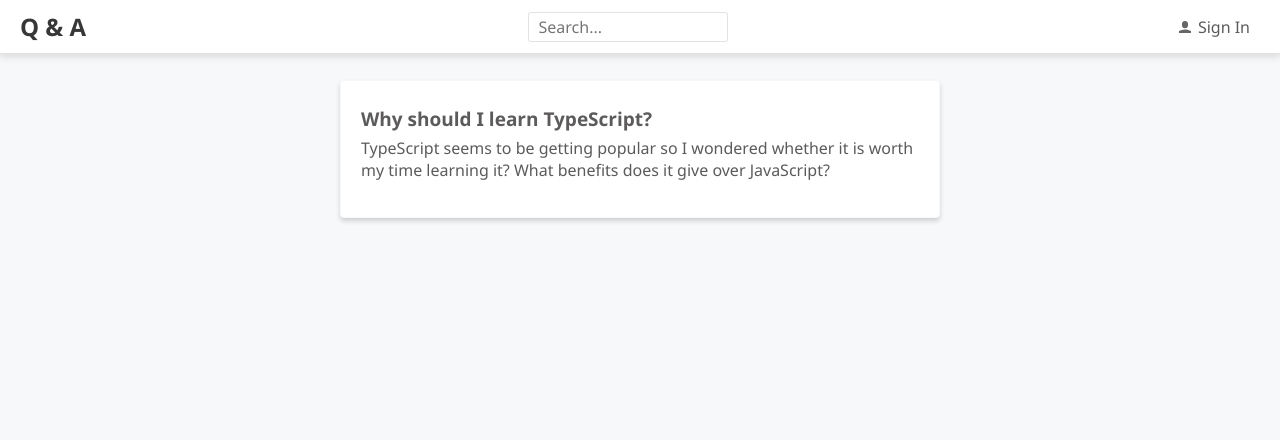
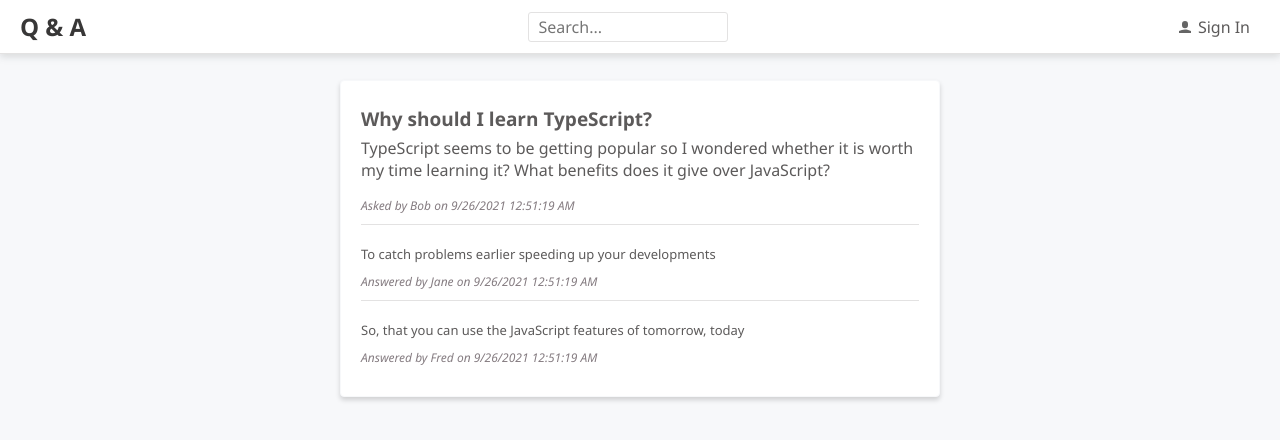
Before and after one commit to cfmdevWebSS/QandA_App, a React (Create React App) app in the folder frontend/: page /questions/1 in a window 1280 px wide. Shown: the top 440 px of the page. Built offline with nearby package versions, Linux system fonts and the light colour scheme.

Commit message:
Interim save on 10-14-2021 Revision One

```diff
--- /dev/null
+++ b/frontend/src/Answer.tsx
@@ -0,0 +1,37 @@
+/** @jsxImportSource @emotion/react */
+import { css } from '@emotion/react';
+import React from 'react';
+import { AnswerData } from './QuestionsData';
+import { gray3 } from './Styles';
+
+interface Props {
+  data: AnswerData;
+}
+
+export const Answer = ({ data }: Props) => (
+  <div
+    css={css`
+      padding: 10px 0px;
+    `}
+  >
+    <div
+      css={css`
+        padding: 10px 0px;
+        font-size: 13px;
+      `}
+    >
+      {data.content}
+    </div>
+    <div
+      css={css`
+        font-size: 12px;
+        font-style: italic;
+        color: ${gray3};
+      `}
+    >
+      {`Answered by ${data.userName} on
+        ${data.created.toLocaleDateString()}
+        ${data.created.toLocaleTimeString()}`}
+    </div>
+  </div>
+);
--- /dev/null
+++ b/frontend/src/AnswerList.tsx
@@ -0,0 +1,31 @@
+/** @jsxImportSource @emotion/react */
+import { css } from '@emotion/react';
+import React from 'react';
+import { AnswerData } from './QuestionsData';
+import { Answer } from './Answer';
+import { gray5 } from './Styles';
+
+interface Props {
+  data: AnswerData[];
+}
+
+export const AnswerList = ({ data }: Props) => (
+  <ul
+    css={css`
+      list-style: none;
+      margin: 10px 0 0 0;
+      padding: 0;
+    `}
+  >
+    {data.map((answer) => (
+      <li
+        css={css`
+          border-top: 1px solid ${gray5};
+        `}
+        key={answer.answerId}
+      >
+        <Answer data={answer} />
+      </li>
+    ))}
+  </ul>
+);
--- a/frontend/src/App.tsx
+++ b/frontend/src/App.tsx
@@ -7,11 +7,14 @@
 import { fontFamily, fontSize, gray2 } from './Styles';
 
 import { BrowserRouter, Routes, Route } from 'react-router-dom';
-import { AskPage } from './AskPage';
+
 import { SearchPage } from './SearchPage';
 import { SignInPage } from './SignInPage';
 import { NotFoundPage } from './NotFoundPage';
 import { QuestionPage } from './QuestionPage';
+
+import React from 'react';
+const AskPage = React.lazy(() => import('./AskPage'));
 
 function App() {
   return (
@@ -27,7 +30,25 @@
         <Routes>
           <Route path="" element={<HomePage />} />
           <Route path="search" element={<SearchPage />} />
-          <Route path="ask" element={<AskPage />} />
+          <Route
+            path="ask"
+            element={
+              <React.Suspense
+                fallback={
+                  <div
+                    css={css`
+                      margin-top: 100px;
+                      text-align: center;
+                    `}
+                  >
+                    Loading...
+                  </div>
+                }
+              >
+                <AskPage />
+              </React.Suspense>
+            }
+          />
           <Route path="signin" element={<SignInPage />} />
           <Route path="questions/:questionId" element={<QuestionPage />} />
           <Route path="*" element={<NotFoundPage />} />
--- a/frontend/src/AskPage.tsx
+++ b/frontend/src/AskPage.tsx
@@ -2,3 +2,4 @@
 import { Page } from './Page';
 
 export const AskPage = () => <Page title="Ask a question">{null}</Page>;
+export default AskPage;
--- a/frontend/src/Header.tsx
+++ b/frontend/src/Header.tsx
@@ -26,7 +26,7 @@
       `}
     >
       <Link
-        to="./"
+        to="/"
         css={css`
           font-size: 24px;
           font-weight: bold;
--- a/frontend/src/HomePage.tsx
+++ b/frontend/src/HomePage.tsx
@@ -20,6 +20,7 @@
     };
     doGetUnansweredQuestions();
   }, []);
+
   const navigate = useNavigate();
   const handleAskQuestionClick = () => {
     navigate('ask');
--- a/frontend/src/Question.tsx
+++ b/frontend/src/Question.tsx
@@ -1,9 +1,11 @@
 /** @jsxImportSource @emotion/react */
 import { css } from '@emotion/react';
+import { gray2, gray3 } from './Styles';
+
 import React from 'react';
 import { QuestionData } from './QuestionsData';
+
 import { Link } from 'react-router-dom';
-import { gray2 } from './Styles';
 
 interface Props {
   data: QuestionData;
@@ -14,7 +16,6 @@
   <div
     css={css`
       padding: 10px 0px;
-      font-size: 19px;
     `}
   >
     <Link
@@ -26,14 +27,27 @@
     >
       {data.title}
     </Link>
+
     {showContent && (
-      <div>
+      <div
+        css={css`
+          padding-bottom: 10px;
+          font-size: 15px;
+          color: ${gray2};
+        `}
+      >
         {data.content.length > 50
           ? `${data.content.substring(0, 50)}...`
           : data.content}
       </div>
     )}
-    <div>
+    <div
+      css={css`
+        font-size: 12px;
+        font-style: italic;
+        color: ${gray3};
+      `}
+    >
       {`Asked by ${data.userName} on
         ${data.created.toLocaleDateString()} ${data.created.toLocaleTimeString()}`}
     </div>
--- a/frontend/src/QuestionList.tsx
+++ b/frontend/src/QuestionList.tsx
@@ -1,16 +1,41 @@
+/** @jsxImportSource @emotion/react */
+import { css } from '@emotion/react';
+
 import React from 'react';
-import { getUnansweredQuestions, QuestionData } from './QuestionsData';
+import { QuestionData } from './QuestionsData';
 import { Question } from './Question';
+
+import { accent2, gray5 } from './Styles';
 
 interface Props {
   data: QuestionData[];
+  renderItem?: (item: QuestionData) => JSX.Element;
 }
 
-export const QuestionList = ({ data }: Props) => (
-  <ul>
+export const QuestionList = ({ data, renderItem }: Props) => (
+  <ul
+    css={css`
+      list-style: none;
+      margin: 10px 0 0 0;
+      padding: 0px 20px;
+      background-color: #fff;
+      border-bottom-left-radius: 4px;
+      border-bottom-right-radius: 4px;
+      border-top: 3px solid ${accent2};
+      box-shadow: 0 3px 5px 0 rgba(0, 0, 0, 0.16);
+    `}
+  >
     {data.map((question) => (
-      <li key={question.questionId}>
-        <Question data={question} />
+      <li
+        key={question.questionId}
+        css={css`
+          border-top: 1px solid ${gray5};
+          :first-of-type {
+            border-top: none;
+          }
+        `}
+      >
+        {renderItem ? renderItem(question) : <Question data={question} />}
       </li>
     ))}
   </ul>
--- a/frontend/src/QuestionPage.tsx
+++ b/frontend/src/QuestionPage.tsx
@@ -1,13 +1,16 @@
 /** @jsxImportSource @emotion/react */
 import { css } from '@emotion/react';
 import { gray3, gray6 } from './Styles';
+
 import React from 'react';
 import { Page } from './Page';
-import { useParams } from 'react-router';
+import { useParams } from 'react-router-dom';
 import { QuestionData, getQuestion } from './QuestionsData';
+import { AnswerList } from './AnswerList';
 
 export const QuestionPage = () => {
   const [question, setQuestion] = React.useState<QuestionData | null>(null);
+
   const { questionId } = useParams();
 
   React.useEffect(() => {
@@ -19,6 +22,7 @@
       doGetQuestion(Number(questionId));
     }
   }, [questionId]);
+
   return (
     <Page>
       <div
@@ -40,7 +44,7 @@
           {question === null ? '' : question.title}
         </div>
         {question !== null && (
-          <>
+          <React.Fragment>
             <p
               css={css`
                 margin-top: 0px;
@@ -49,7 +53,19 @@
             >
               {question.content}
             </p>
-          </>
+            <div
+              css={css`
+                font-size: 12px;
+                font-style: italic;
+                color: ${gray3};
+              `}
+            >
+              {`Asked by ${question.userName} on
+  ${question.created.toLocaleDateString()}
+  ${question.created.toLocaleTimeString()}`}
+            </div>
+            <AnswerList data={question.answers} />
+          </React.Fragment>
         )}
       </div>
     </Page>
--- a/frontend/src/QuestionsData.ts
+++ b/frontend/src/QuestionsData.ts
@@ -1,7 +1,3 @@
-/** @jsxImportSource @emotion/react */
-import { css } from '@emotion/react';
-import { gray3, gray6 } from './Styles';
-
 export interface QuestionData {
   questionId: number;
   title: string;
@@ -68,3 +64,14 @@
   const results = questions.filter((q) => q.questionId === questionId);
   return results.length === 0 ? null : results[0];
 };
+
+export const searchQuestions = async (
+  criteria: string,
+): Promise<QuestionData[]> => {
+  await wait(500);
+  return questions.filter(
+    (q) =>
+      q.title.toLowerCase().indexOf(criteria.toLowerCase()) >= 0 ||
+      q.content.toLowerCase().indexOf(criteria.toLowerCase()) >= 0,
+  );
+};
--- a/frontend/src/SearchPage.tsx
+++ b/frontend/src/SearchPage.tsx
@@ -1,4 +1,39 @@
+/** @jsxImportSource @emotion/react */
+import { css } from '@emotion/react';
+import { useSearchParams } from 'react-router-dom';
+import { QuestionList } from './QuestionList';
+import { searchQuestions, QuestionData } from './QuestionsData';
+
 import React from 'react';
 import { Page } from './Page';
 
-export const SearchPage = () => <Page title="Search Results">{null}</Page>;
+export const SearchPage = () => {
+  const [searchParams] = useSearchParams();
+  const [questions, setQuestions] = React.useState<QuestionData[]>([]);
+  const search = searchParams.get('criteria') || '';
+
+  React.useEffect(() => {
+    const doSearch = async (criteria: string) => {
+      const foundResults = await searchQuestions(criteria);
+      setQuestions(foundResults);
+    };
+    doSearch(search);
+  }, [search]);
+
+  return (
+    <Page title="Search Results">
+      {search && (
+        <p
+          css={css`
+            font-size: 16px;
+            font-style: italic;
+            margin-top: 0px;
+          `}
+        >
+          for "{search}"
+        </p>
+      )}
+      <QuestionList data={questions} />
+    </Page>
+  );
+};
--- a/frontend/src/Styles.ts
+++ b/frontend/src/Styles.ts
@@ -1,4 +1,5 @@
 import styled from '@emotion/styled';
+
 export const gray1 = '#383737';
 export const gray2 = '#5c5a5a';
 export const gray3 = '#857c81';
@@ -12,7 +13,7 @@
 export const accent1 = '#dbb365';
 export const accent2 = '#efd197';
 
-export const fontFamily = "'Segoe UI', 'Helvetica Neue', sans-serif";
+export const fontFamily = "'Segoe UI', 'Helvetica Neue',sans-serif";
 export const fontSize = '16px';
 
 export const PrimaryButton = styled.button`
```
Also changed, not shown: frontend/src/logo.svg, 1 other file (tests, documents, lock files or other folders).
